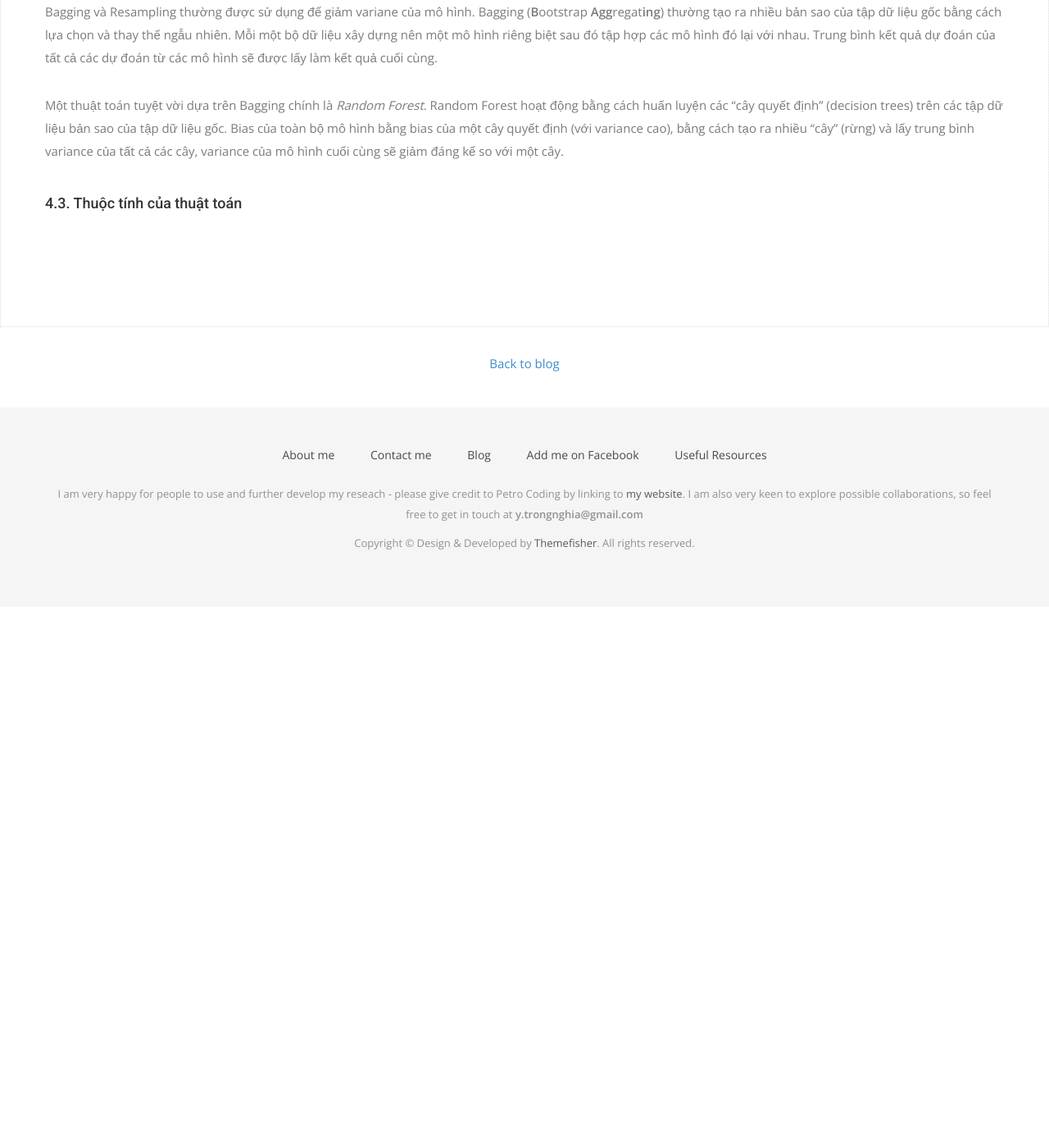
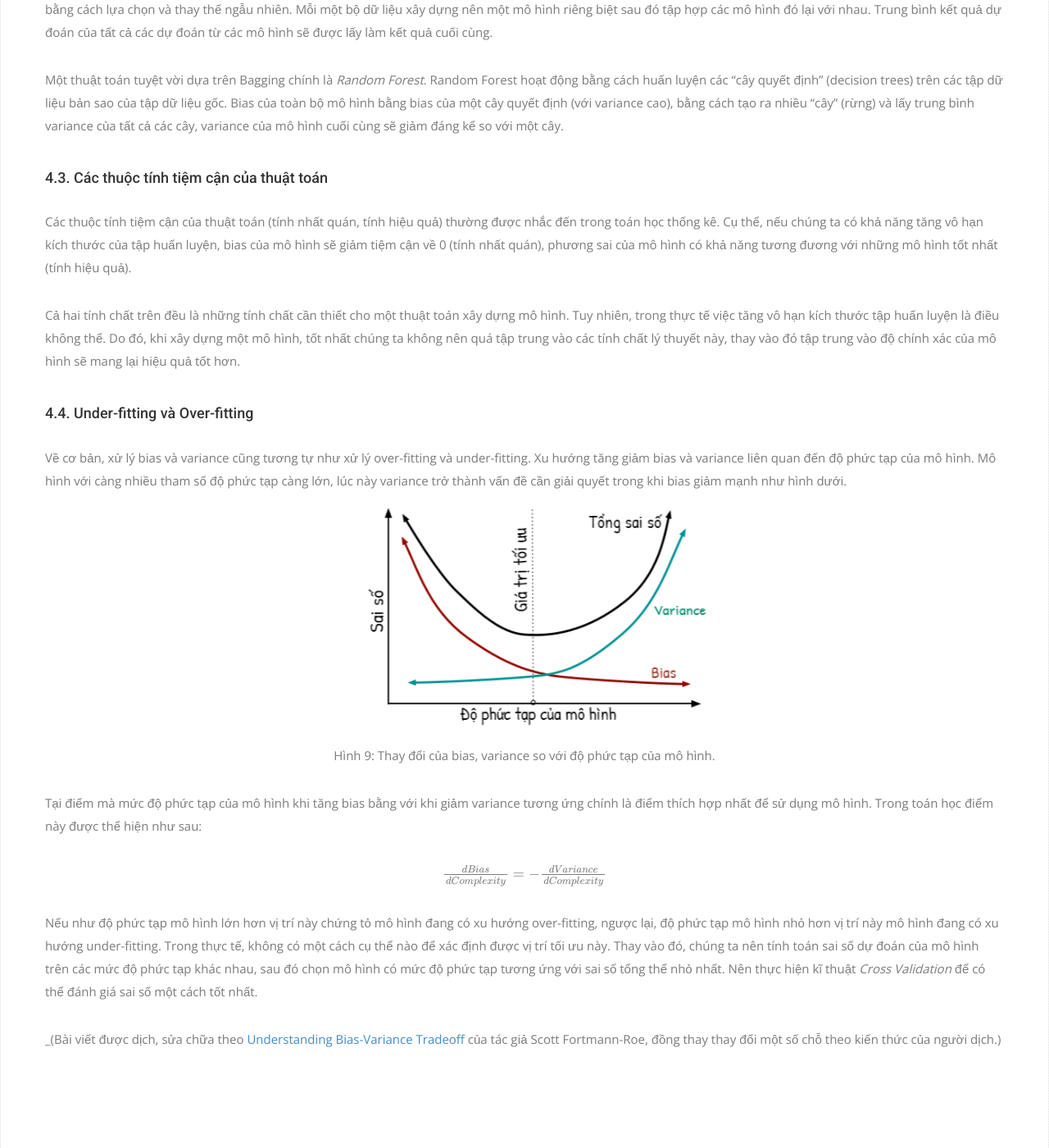
Before and after one commit to YanGBloG/superseded, a Jekyll site: the page built from _posts/2019-04-16-bias-variance-tradeoff.md, in a window 1280 px wide and 1400 px high, scrolled down 8516 px. Shown: the whole window at 82% size. Built offline with Jekyll 4.4.1, drawn with Linux system fonts in a browser that asks for light colours; nearby versions of some CDN libraries; some web fonts are replaced; library files that are not in the unit come from our copies; formulas are drawn with MathJax 3; before the commit the page ends 9256 px from its top, so only the background shows below that; some of the changed text lies outside the part shown.

Commit message:
Add files via upload

```diff
--- a/_posts/2019-04-16-bias-variance-tradeoff.md
+++ b/_posts/2019-04-16-bias-variance-tradeoff.md
@@ -17,9 +17,10 @@ tags : [math]
 #### <a href="#-variance-va-bias"> 3.2. Variane và Bias</a>
 #### <a href="#-phan-tich-bias-variance"> 3.3. Phân tích bias và variance</a>
 ### <a href="#-kiem-soat-bias-variance">4. Kiểm soát Bias và Variance</a>
-#### <a href="#-fight-your-instincts">4.1. Không thực hiện theo bản năng</a>
-#### <a href="#-bagging-va-resampling">4.2. Bagging và Resampling</a>
-#### <a href="#-thuoc-tinh-cua-thuat-toan">4.3. Thuộc tính của thuật toán</a>
+####<a href="#-fight-your-instincts">4.1. Không thực hiện theo bản năng</a>
+####<a href="#-bagging-va-resampling">4.2. Bagging và Resampling</a>
+####<a href="#-thuoc-tinh-cua-thuat-toan">4.3. Thuộc tính của thuật toán</a>
+####<a href="#-under-over-fitting">4.4. Under-fitting và Over-fitting</a>
 <!-- End TOC -->
 
 <a name="-gioi-thieu-ve-bias-variance"></a>
@@ -201,10 +202,33 @@ Một vài người thường cố gắng giảm tối đa bias và không quan
 
 #### 4.2. Bagging và Resampling
 
-Bagging và Resampling thường được sử dụng để giảm variane của mô hình. Bagging (<strong>B</strong>ootstrap <strong>Agg</strong>regat<strong>ing</strong>) thường tạo ra nhiều bản sao của tập dữ liệu gốc bằng cách lựa chọn và thay thế ngẫu nhiên. Mỗi một bộ dữ liệu xây dựng nên một mô hình riêng biệt sau đó tập hợp các mô hình đó lại với nhau. Trung bình kết quả dự đoán của tất cả các dự đoán từ các mô hình sẽ được lấy làm kết quả cuối cùng.
+Bagging và Resampling thường được sử dụng để giảm variane của mô hình. Bagging (__B__ootstrap __Agg_regat__ing__) thường tạo ra nhiều bản sao của tập dữ liệu gốc bằng cách lựa chọn và thay thế ngẫu nhiên. Mỗi một bộ dữ liệu xây dựng nên một mô hình riêng biệt sau đó tập hợp các mô hình đó lại với nhau. Trung bình kết quả dự đoán của tất cả các dự đoán từ các mô hình sẽ được lấy làm kết quả cuối cùng.
 
 Một thuật toán tuyệt vời dựa trên Bagging chính là _Random Forest_. Random Forest hoạt động bằng cách huấn luyện các "cây quyết định" (decision trees) trên các tập dữ liệu bản sao của tập dữ liệu gốc. Bias của toàn bộ mô hình bằng bias của một cây quyết định (với variance cao), bằng cách tạo ra nhiều "cây" (rừng) và lấy trung bình variance của tất cả các cây, variance của mô hình cuối cùng sẽ giảm đáng kể so với một cây.
 
 <a name="-thuoc-tinh-cua-thuat-toan"></a>
 
-#### 4.3. Thuộc tính của thuật toán
+#### 4.3. Các thuộc tính tiệm cận của thuật toán
+
+Các thuộc tính tiệm cận của thuật toán (tính nhất quán, tính hiệu quả) thường được nhắc đến trong toán học thống kê. Cụ thể, nếu chúng ta có khả năng tăng vô hạn kích thước của tập huấn luyện, bias của mô hình sẽ giảm tiệm cận về 0 (tính nhất quán), phương sai của mô hình có khả năng tương đương với những mô hình tốt nhất (tính hiệu quả).
+
+Cả hai tính chất trên đều là những tính chất cần thiết cho một thuật toán xây dựng mô hình. Tuy nhiên, trong thực tế việc tăng vô hạn kích thước tập huấn luyện là điều không thể. Do đó, khi xây dựng một mô hình, tốt nhất chúng ta không nên quá tập trung vào các tính chất lý thuyết này, thay vào đó tập trung vào độ chính xác của mô hình sẽ mang lại hiệu quả tốt hơn.
+
+<a name="-under-over-fitting"></a>
+
+#### 4.4. Under-fitting và Over-fitting
+
+Về cơ bản, xử lý bias và variance cũng tương tự như xử lý over-fitting và under-fitting. Xu hướng tăng giảm bias và variance liên quan đến độ phức tạp của mô hình. Mô hình với càng nhiều tham số độ phức tạp càng lớn, lúc này variance trở thành vấn đề cần giải quyết trong khi bias giảm mạnh như hình dưới.
+
+<center><img src="/img/bias_variance/error.png" alt="img" style="width: 471px;"/></center>
+<center><p>Hình 9: Thay đổi của bias, variance so với độ phức tạp của mô hình.</p></center>
+
+Tại điểm mà mức độ phức tạp của mô hình khi tăng bias bằng với khi giảm variance tương ứng chính là điểm thích hợp nhất để sử dụng mô hình. Trong toán học điểm này được thể hiện như sau:
+
+<div style="text-align:center" markdown="1">
+\\(\frac{dBias}{dComplexity} = - \frac{dVariance}{dComplexity}\\)
+</div>
+
+Nếu như độ phức tạp mô hình lớn hơn vị trí này chứng tỏ mô hình đang có xu hướng over-fitting, ngược lại, độ phức tạp mô hình nhỏ hơn vị trí này mô hình đang có xu hướng under-fitting. Trong thực tế, không có một cách cụ thể nào để xác định được vị trí tối ưu này. Thay vào đó, chúng ta nên tính toán sai số dự đoán của mô hình trên các mức độ phức tạp khác nhau, sau đó chọn mô hình có mức độ phức tạp tương ứng với sai số tổng thể nhỏ nhất. Nên thực hiện kĩ thuật _Cross Validation_ để có thể đánh giá sai số một cách tốt nhất.
+
+_(Bài viết được dịch, sửa chữa theo [Understanding Bias-Variance Tradeoff](http://scott.fortmann-roe.com/docs/BiasVariance.html) của tác giả Scott Fortmann-Roe, đồng thay thay đổi một số chỗ theo kiến thức của người dịch.)
```
